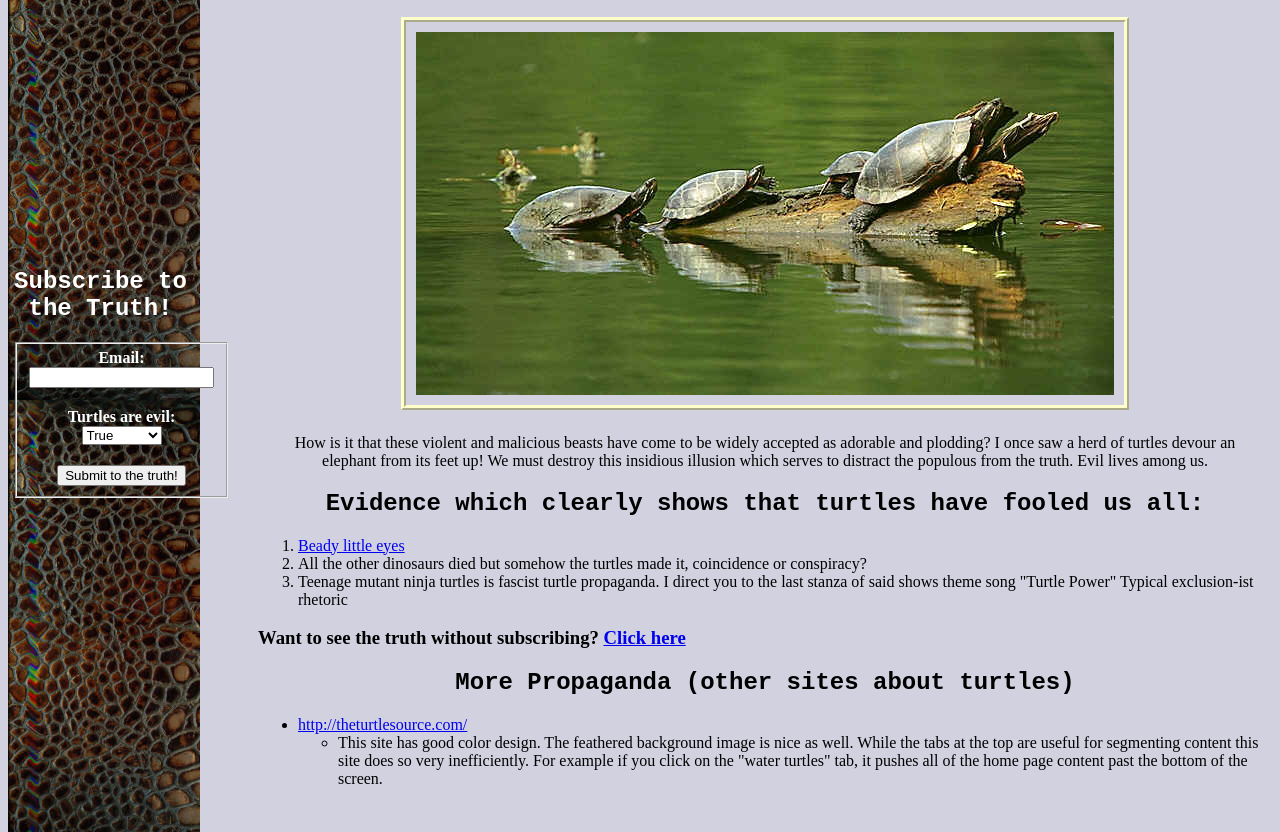
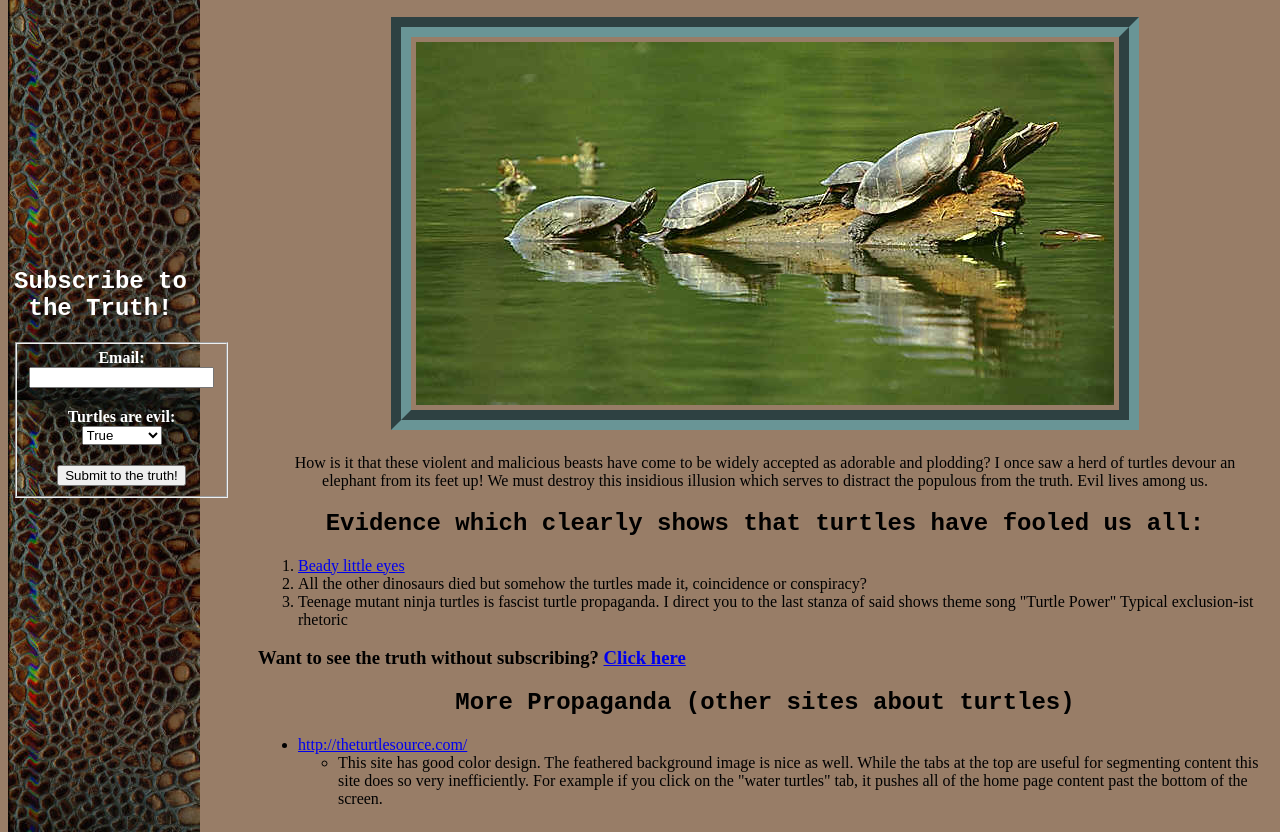
Before and after one commit to ajvera/ajvera.github.io, a plain HTML site: page index.html in a window 1280 px wide. Shown: the part 105-937 px from the top of the page. Drawn offline with Linux system fonts and the light colour scheme.

Commit message:
update colors

```diff
--- a/styles.css
+++ b/styles.css
@@ -1,5 +1,5 @@
 body {
-	background: #d1d1e0;
+	background: #987d67;
 	display: table;
 }
 /*An element styled with an ID - DONE*/
@@ -9,10 +9,10 @@ body {
 }
 /*Padding and border added to at least one element - DONE*/
 img {
-	border: 5px;
-	border-style: ridge;
-	border-color: #ffffcc;
-	padding: 10px;
+	border: 20px;
+	border-style: groove;
+	border-color: #699596;
+	padding: 5px;
 }
 /*A different font on at least one element - DONE*/
 h2 {
@@ -69,7 +69,8 @@ a:visited {
 		padding-left: 0px;
 	}
 	img {
-		width: 75%;
+		width: 85%;
+		min
 	}
 	.table-col-1 {
 		display: block;
```
